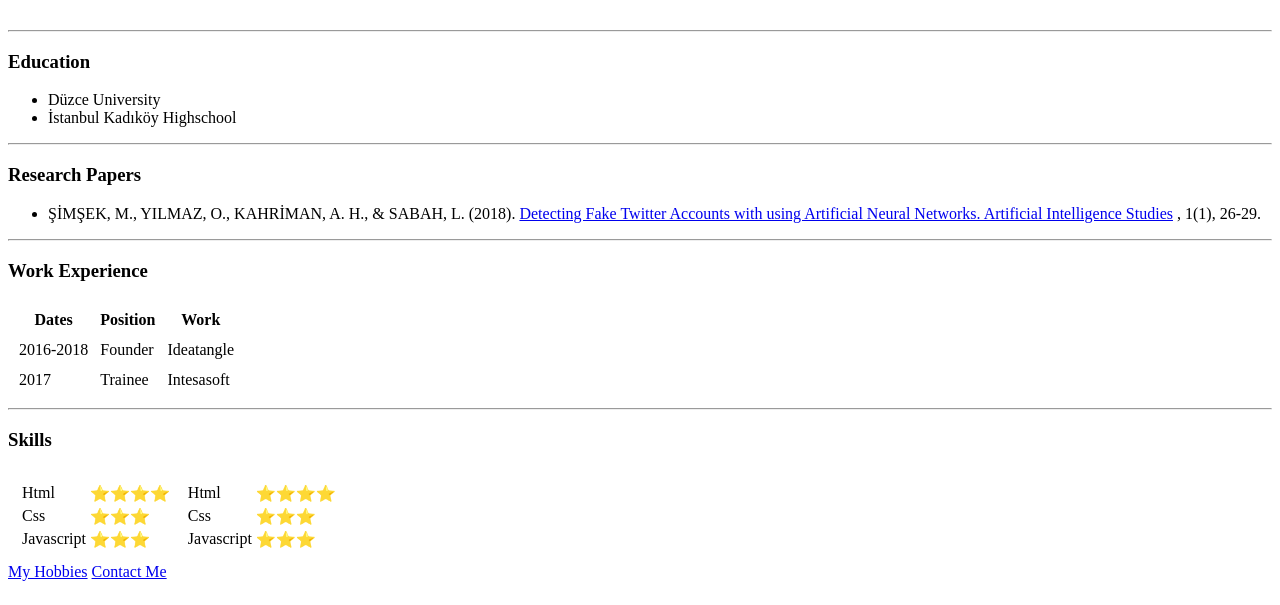
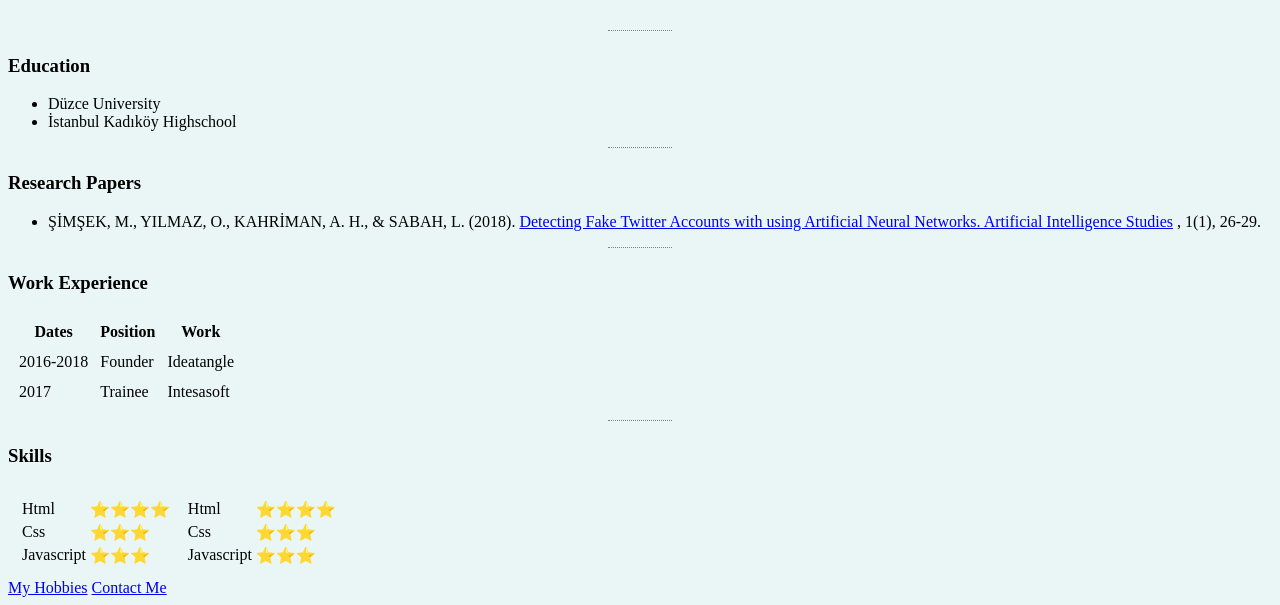
Before and after one commit to CircassianSochi/cv, a plain HTML site: page index.html in a window 1280 px wide. Shown: the part 202-807 px from the top of the page. Drawn offline with Linux system fonts and the light colour scheme.

Commit message:
Css in html

```diff
--- a/index.html
+++ b/index.html
@@ -5,6 +5,19 @@
     <meta name="viewport" content="width=device-width, initial-scale=1.0">
     <meta http-equiv="X-UA-Compatible" content="ie=edge">
     <title>Oguzhan's Personal Web Site</title>
+    <style>
+        body {
+            background-color: #EAF6F6;
+        }
+        hr {
+            border-style: none;
+            border-top-style: dotted;
+            border-color: grey;
+            height: 5px;
+            width: 5%;
+
+        }
+    </style>
 </head>
 <body>
     <table cellspacing="20">
```
